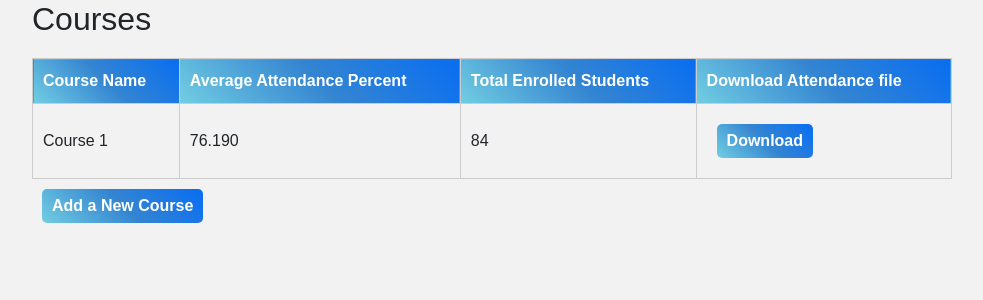
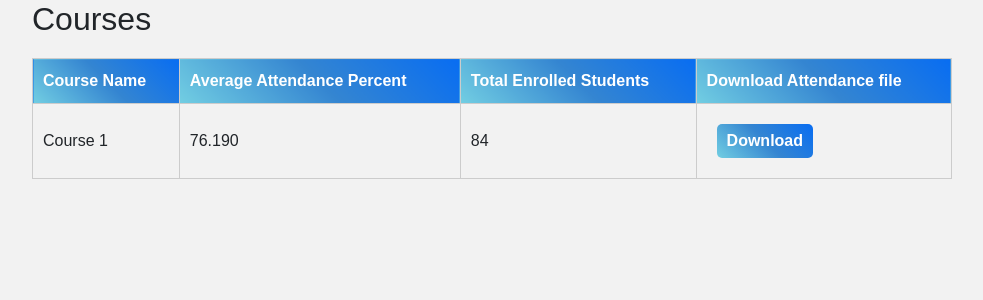
Before and after one commit to Rishwanth-Sai/Face-Recognition, a Django app: page /courses in a window 1280 px wide. Shown: the part 60-360 px from the top of the page, without its empty margins (148-1131 px from the left). Run offline with Django 4.2, Linux system fonts and the light colour scheme; data comes from the database, SQL or seed files in the repository; some libraries are stand-ins or nearby versions.

Commit message:
Update courses.html

```diff
--- a/Face_recognition/Attendance/templates/courses.html
+++ b/Face_recognition/Attendance/templates/courses.html
@@ -160,7 +160,6 @@
             <!-- Button to Download CSV -->
 
             <!-- Button to Add a New Course -->
-            <a href="#" class="add-button">Add a New Course</a>
         </div>
 
         <!-- Footer -->
```
